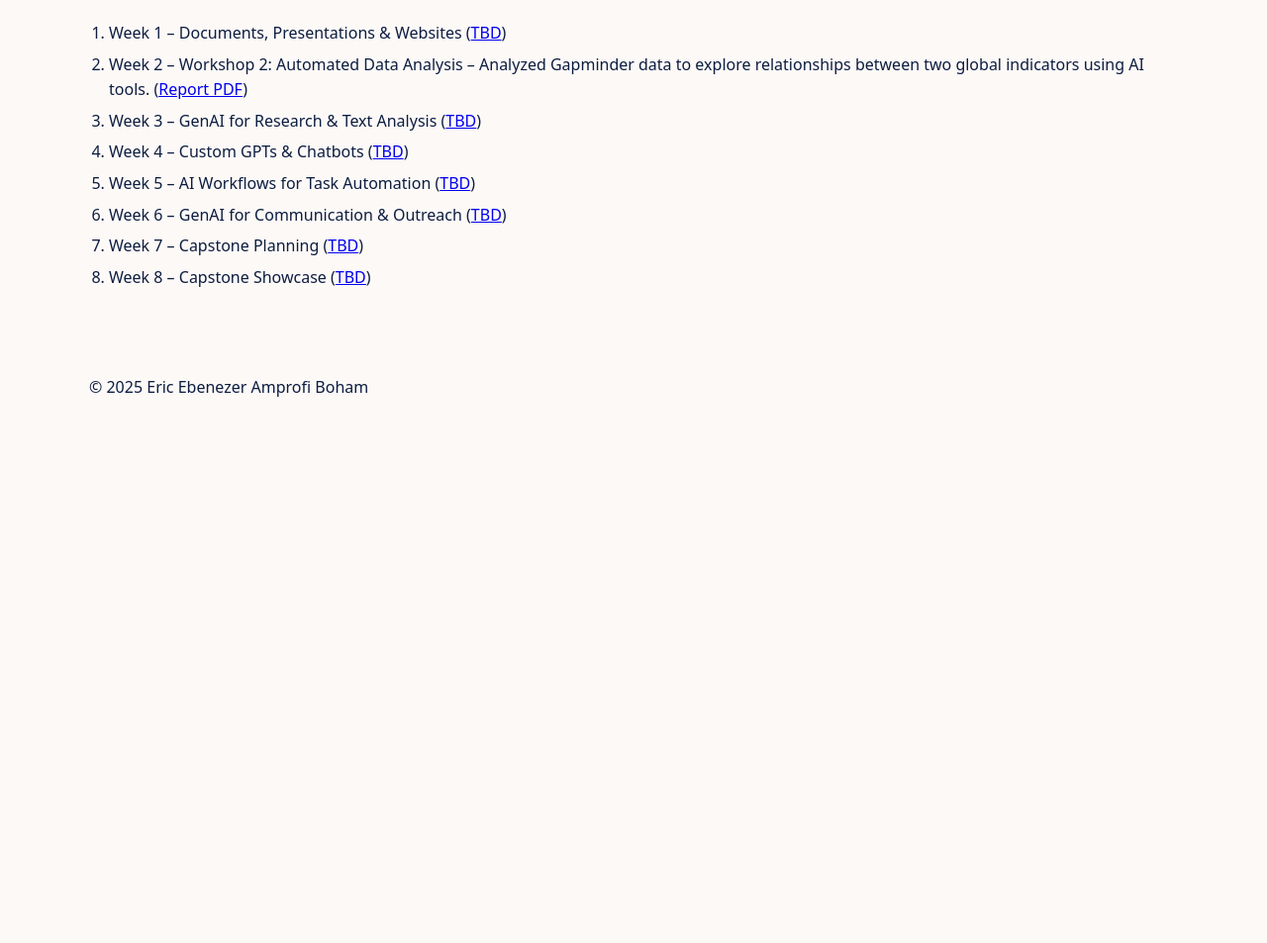
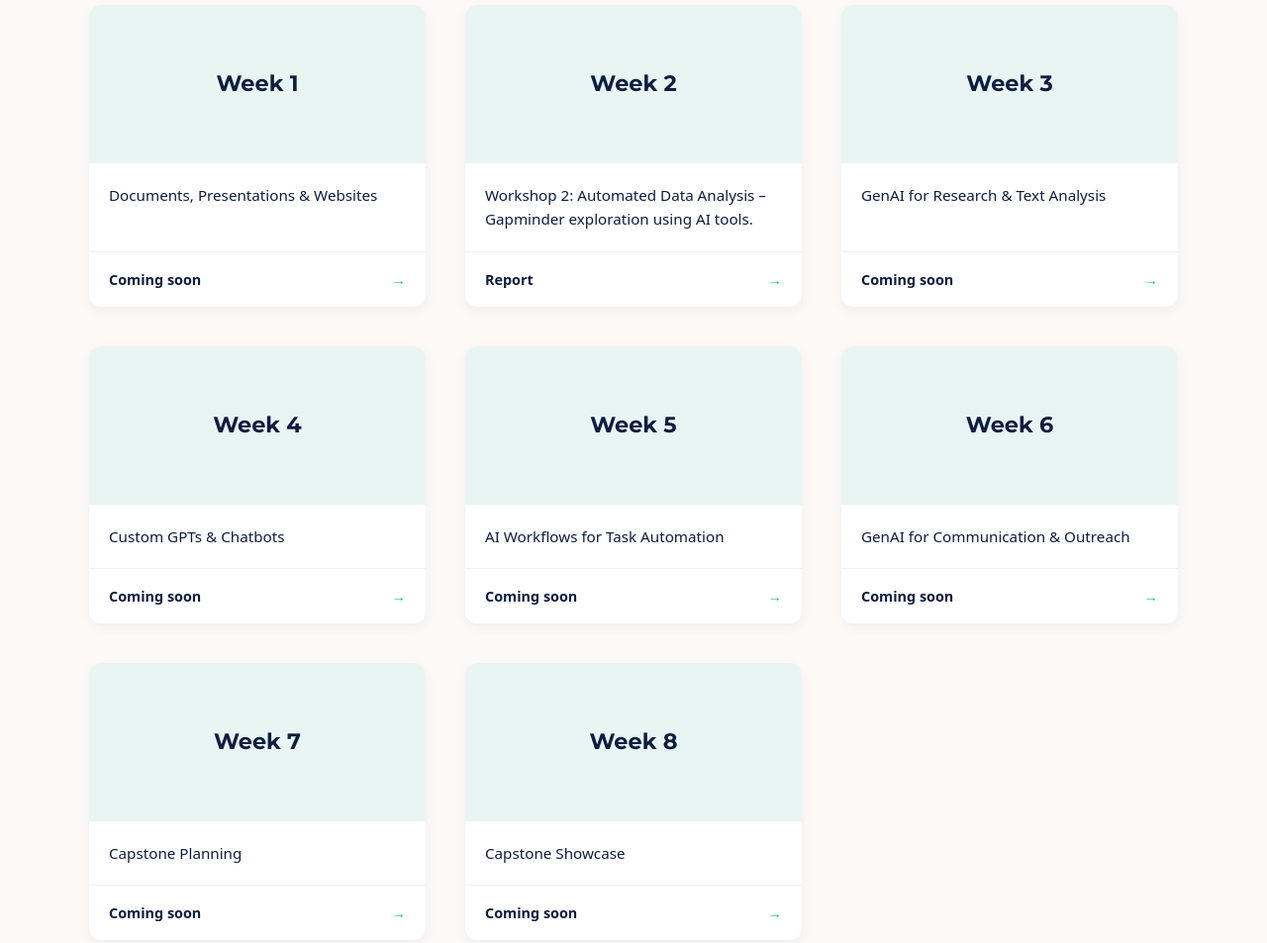
Before and after one commit to eboham/graph-ai-portfolio, a plain HTML site: page index.html in a window 1280 px wide. Shown: the part 1265-2218 px from the top of the page at 99% size. Before the commit the page ends 1670 px from the top, so only its background shows below. Drawn offline with Linux system fonts and the light colour scheme.

Commit message:
index.html

```diff
--- a/index.html
+++ b/index.html
@@ -13,43 +13,55 @@
       --dark:#0d1d40;
       --light:#fcf9f7;
       --accent:#14b8a6;
+      --card:#ffffff;
     }
-    *{box-sizing:border-box;scroll-behavior:smooth;}
-    body{margin:0;font-family:system-ui,Arial,sans-serif;color:var(--dark);background:var(--light);line-height:1.6;}
+    *{box-sizing:border-box;scroll-behavior:smooth;margin:0;padding:0;}
+    body{font-family:system-ui,Arial,sans-serif;color:var(--dark);background:var(--light);line-height:1.6;}
+    a{text-decoration:none;}
     header{background:var(--light);border-bottom:4px solid var(--accent);}
     .header-inner{max-width:1100px;margin:auto;padding:26px 20px;display:flex;align-items:center;justify-content:space-between;}
-    .logo{display:flex;align-items:center;font-family:'Montserrat',sans-serif;font-weight:700;font-size:1.1rem;color:var(--dark);text-decoration:none;}
+    .logo{display:flex;align-items:center;font-family:'Montserrat',sans-serif;font-weight:700;font-size:1.1rem;color:var(--dark);}
     .logo-mark{position:relative;width:30px;height:30px;margin-right:10px;}
     .logo-mark::before{content:"";position:absolute;inset:0;border-radius:50%;background:rgba(0,0,0,.85);transform:translate(5px,5px);}
     .logo-mark::after{content:"";position:absolute;inset:0;border-radius:50%;background:var(--accent);}
     nav{position:sticky;top:0;z-index:1000;display:flex;justify-content:center;gap:40px;background:#fff;border-bottom:1px solid #e1e5f2;padding:12px 0 14px;}
-    nav a{font-family:'Montserrat',sans-serif;font-weight:600;font-size:1rem;color:var(--dark);text-decoration:none;transition:color .25s ease;}
-    nav a:hover,nav a:focus{color:var(--accent);}
+    nav a{font-family:'Montserrat',sans-serif;font-weight:600;font-size:1rem;color:var(--dark);transition:color .25s ease;}
+    nav a:hover{color:var(--accent);}
     section{padding:80px 20px;}
     .container{max-width:1100px;margin:auto;}
-    h2{margin:0 0 24px;font-family:'Montserrat',sans-serif;font-size:2rem;color:var(--accent);}
-    /* ===== HERO LAYOUT ===== */
+    h2{font-family:'Montserrat',sans-serif;font-size:2rem;color:var(--accent);margin-bottom:24px;}
+
+    /* HERO section (unchanged) */
     .hero-grid{display:flex;align-items:center;gap:60px;}
     .intro{flex:1;max-width:320px;}
-    .intro p{margin:0 0 18px;}
+    .intro p{margin-bottom:18px;}
     .intro .dotted{border-bottom:2px dotted var(--dark);height:2px;margin-bottom:22px;}
-    /* Buttons */
     .actions{display:flex;gap:14px;flex-wrap:wrap;}
-    .btn{display:inline-block;padding:11px 24px;border-radius:28px;font-weight:600;font-family:'Montserrat',sans-serif;text-decoration:none;transition:background .3s ease,color .3s ease;}
+    .btn{display:inline-block;padding:11px 24px;border-radius:28px;font-weight:600;font-family:'Montserrat',sans-serif;transition:background .3s ease,color .3s ease;}
     .btn-primary{background:var(--accent);color:#fff;}
     .btn-primary:hover{background:#0f9e93;}
     .btn-outline{background:transparent;color:var(--accent);border:2px solid var(--accent);}
     .btn-outline:hover{background:var(--accent);color:#fff;}
-    /* Portrait */
     .portrait-wrap{position:relative;flex:0 0 280px;}
     .portrait-wrap::after{content:"";position:absolute;inset:-40px -20px -40px -40px;background:rgba(0,0,0,.85);border-radius:50% 45% 50% 50%/55% 60% 45% 50%;z-index:-1;}
-    .portrait-wrap img{display:block;width:280px;height:280px;object-fit:cover;border-radius:50%;border:6px solid #fff;}
+    .portrait-wrap img{display:block;width:280px;height:280px;border-radius:50%;border:6px solid #fff;object-fit:cover;}
     .title{flex:1;font-family:'Montserrat',sans-serif;}
-    .title h2{margin:0;font-size:2.8rem;line-height:1.05;color:var(--dark);}
-    /* Lists */
-    .course-modules, .submissions-list{padding-left:20px;margin:0;}
-    .course-modules li, .submissions-list li{margin-bottom:6px;}
-    /* Responsive */
+    .title h2{font-size:2.8rem;line-height:1.05;color:var(--dark);}
+
+    /* COURSE list */
+    .course-modules{padding-left:20px;}
+    .course-modules li{margin-bottom:6px;}
+
+    /* ==== NEW SUBMISSIONS GRID ==== */
+    .submissions-grid{display:grid;grid-template-columns:repeat(auto-fit,minmax(260px,1fr));gap:40px;}
+    .card{background:var(--card);border-radius:12px;box-shadow:0 4px 12px rgba(0,0,0,.05);display:flex;flex-direction:column;height:100%;transition:transform .25s ease,box-shadow .25s ease;}
+    .card:hover{transform:translateY(-4px);box-shadow:0 8px 18px rgba(0,0,0,.08);}
+    .card-header{padding:20px;height:160px;background:#e9f5f3;border-top-left-radius:12px;border-top-right-radius:12px;display:flex;align-items:center;justify-content:center;font-family:'Montserrat',sans-serif;font-weight:700;font-size:1.4rem;color:var(--dark);text-align:center;}
+    .card-body{flex:1;padding:20px;font-size:.95rem;}
+    .card-footer{padding:16px 20px;border-top:1px solid #f0f0f0;display:flex;justify-content:space-between;align-items:center;font-size:.9rem;font-weight:600;}
+    .card-footer a{color:var(--accent);}
+
+    /* RESPONSIVE */
     @media(max-width:900px){
       nav{gap:24px;}
       .hero-grid{flex-direction:column;text-align:center;gap:40px;}
@@ -61,9 +73,7 @@
 </head>
 <body>
   <header>
-    <div class="header-inner">
-      <a href="#about-me" class="logo"><span class="logo-mark"></span><span>Eric Boham</span></a>
-    </div>
+    <div class="header-inner"><a href="#about-me" class="logo"><span class="logo-mark"></span><span>Eric Boham</span></a></div>
   </header>
 
   <nav>
@@ -72,25 +82,21 @@
     <a href="#submissions">Weekly Submissions</a>
   </nav>
 
-  <!-- ============ ABOUT ME ============ -->
-  <section id="about-me" class="about-hero">
+  <section id="about-me">
     <div class="container hero-grid">
       <div class="intro">
-        <p>Ghanaian researcher and current PhD student at Sapienza with nearly a decade of clinical‑research experience working with GHID-KCCR. Currently investigating <em>Plasmodium falciparum</em> gametocytes and bone‑marrow micro‑environments with LITD‑KNUST & Alano Lab (ISS).</p>
+        <p>Ghanaian molecular‑medicine researcher and current PhD student at Sapienza with nearly a decade of clinical‑research experience. Investigating <em>Plasmodium falciparum</em> gametocytes and bone‑marrow micro‑environments with LITD‑KNUST & Alano Lab (ISS).</p>
         <div class="dotted"></div>
         <div class="actions">
           <a class="btn btn-primary" href="https://www.linkedin.com/in/eric-ebenezer-boham/" target="_blank" rel="noopener">Connect on LinkedIn</a>
           <a class="btn btn-outline" href="https://drive.google.com/file/d/1nfWsU5RVhxjffjMU6eH1jXJDX0QsQJnE/view?usp=sharing" target="_blank" rel="noopener">Download CV (PDF)</a>
         </div>
       </div>
-      <div class="portrait-wrap">
-        <img src="https://github.com/eboham/graph-ai-portfolio/blob/main/20220328_142457.jpg?raw=true" alt="Portrait of Eric Boham">
-      </div>
+      <div class="portrait-wrap"><img src="https://github.com/eboham/graph-ai-portfolio/blob/main/20220328_142457.jpg?raw=true" alt="Portrait of Eric Boham"></div>
       <div class="title"><h2>Eric<br>Ebenezer<br>Boham</h2></div>
     </div>
   </section>
 
-  <!-- ========= ABOUT THE COURSE (unchanged) ========= -->
   <section id="about-course" style="background:#fff;">
     <div class="container">
       <h2>About the Course</h2>
@@ -107,25 +113,63 @@
     </div>
   </section>
 
-  <!-- ========= WEEKLY SUBMISSIONS (unchanged) ========= -->
+  <!-- ========== WEEKLY SUBMISSIONS (GRID) ========== -->
   <section id="submissions">
     <div class="container">
       <h2>Weekly Submissions</h2>
-      <ol class="submissions-list">
-        <li>Week 1 – Documents, Presentations & Websites (<a href="#">TBD</a>)</li>
-        <li>Week 2 – Workshop 2: Automated Data Analysis – Analyzed Gapminder data to explore relationships between two global indicators using AI tools. (<a href="https://github.com/eboham/graph-ai-portfolio/blob/main/Eric%20Boham_Workshop%202.pdf" target="_blank" rel="noopener">Report PDF</a>)</li>
-        <li>Week 3 – GenAI for Research & Text Analysis (<a href="#">TBD</a>)</li>
-        <li>Week 4 – Custom GPTs & Chatbots (<a href="#">TBD</a>)</li>
-        <li>Week 5 – AI Workflows for Task Automation (<a href="#">TBD</a>)</li>
-        <li>Week 6 – GenAI for Communication & Outreach (<a href="#">TBD</a>)</li>
-        <li>Week 7 – Capstone Planning (<a href="#">TBD</a>)</li>
-        <li>Week 8 – Capstone Showcase (<a href="#">TBD</a>)</li>
-      </ol>
+      <div class="submissions-grid">
+        <!-- Week 1 Card -->
+        <div class="card">
+          <div class="card-header">Week 1</div>
+          <div class="card-body">Documents, Presentations & Websites</div>
+          <div class="card-footer"><span>Coming soon</span><a href="#">→</a></div>
+        </div>
+        <!-- Week 2 Card -->
+        <div class="card">
+          <div class="card-header">Week 2</div>
+          <div class="card-body">Workshop 2: Automated Data Analysis – Gapminder exploration using AI tools.</div>
+          <div class="card-footer"><span>Report</span><a href="https://github.com/eboham/graph-ai-portfolio/blob/main/Eric%20Boham_Workshop%202.pdf" target="_blank" rel="noopener">→</a></div>
+        </div>
+        <!-- Week 3 Card -->
+        <div class="card">
+          <div class="card-header">Week 3</div>
+          <div class="card-body">GenAI for Research & Text Analysis</div>
+          <div class="card-footer"><span>Coming soon</span><a href="#">→</a></div>
+        </div>
+        <!-- Week 4 Card -->
+        <div class="card">
+          <div class="card-header">Week 4</div>
+          <div class="card-body">Custom GPTs & Chatbots</div>
+          <div class="card-footer"><span>Coming soon</span><a href="#">→</a></div>
+        </div>
+        <!-- Week 5 Card -->
+        <div class="card">
+          <div class="card-header">Week 5</div>
+          <div class="card-body">AI Workflows for Task Automation</div>
+          <div class="card-footer"><span>Coming soon</span><a href="#">→</a></div>
+        </div>
+        <!-- Week 6 Card -->
+        <div class="card">
+          <div class="card-header">Week 6</div>
+          <div class="card-body">GenAI for Communication & Outreach</div>
+          <div class="card-footer"><span>Coming soon</span><a href="#">→</a></div>
+        </div>
+        <!-- Week 7 Card -->
+        <div class="card">
+          <div class="card-header">Week 7</div>
+          <div class="card-body">Capstone Planning</div>
+          <div class="card-footer"><span>Coming soon</span><a href="#">→</a></div>
+        </div>
+        <!-- Week 8 Card -->
+        <div class="card">
+          <div class="card-header">Week 8</div>
+          <div class="card-body">Capstone Showcase</div>
+          <div class="card-footer"><span>Coming soon</span><a href="#">→</a></div>
+        </div>
+      </div>
     </div>
   </section>
 
-  <footer>
-    <div class="container">© 2025 Eric Ebenezer Amprofi Boham</div>
-  </footer>
+  <footer><div class="container">© 2025 Eric Ebenezer Amprofi Boham</div></footer>
 </body>
 </html>
```
